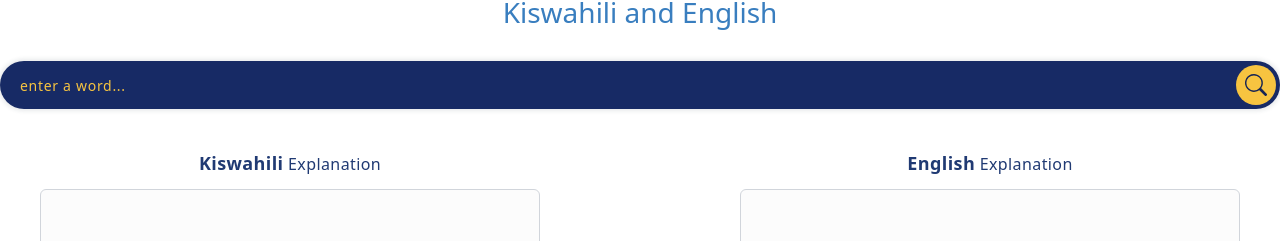
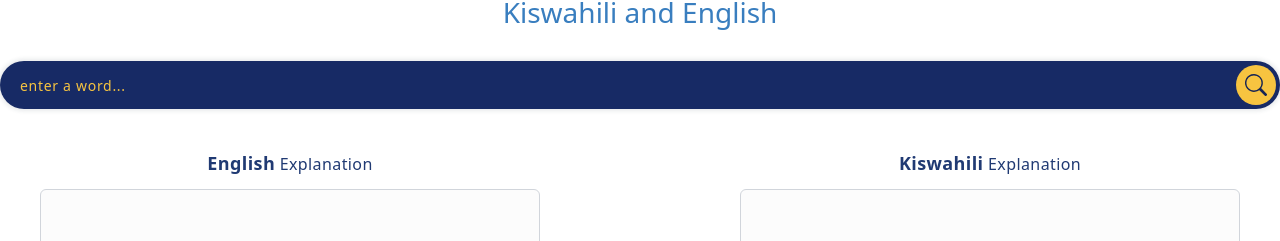
Before and after one commit to kristinenyaga/unesco, a React (Vite) app: page / in a window 1280 px wide. Shown: the part 2186-2427 px from the top of the page. Built offline with nearby package versions, Linux system fonts and the light colour scheme.

Commit message:
changing the text for the input boxes

```diff
--- a/src/components/search/Search.jsx
+++ b/src/components/search/Search.jsx
@@ -46,7 +46,7 @@ const Search = ({ selectedWord, handleSearch, englishText,kiswahiliText }) => {
       </form>
       <div className='mt-10 flex justify-between px-10'>
         <div ref={inputRef}>
-          <p className='tracking-wide text-blue-800 font-medium text-center mb-3'><span className='font-semibold text-lg'>Kiswahili</span> Explanation</p>
+          <p className='tracking-wide text-blue-800 font-medium text-center mb-3'><span className='font-semibold text-lg'>English</span> Explanation</p>
           <div className='bg-gray-100 text-gray-700 border border-gray-300 overflow-y-hidden w-[500px] h-[400px] rounded-md'>
               {englishText && (
               <div className='p-4 tracking-wide leading-7 h-[100%] overflow-y-auto scrollcontainer'>{englishText}</div>
@@ -54,7 +54,7 @@ const Search = ({ selectedWord, handleSearch, englishText,kiswahiliText }) => {
           </div>
         </div>
         <div>
-          <p className='tracking-wide text-blue-800 font-medium text-center mb-3'><span className='font-semibold text-lg'>English</span> Explanation</p>
+          <p className='tracking-wide text-blue-800 font-medium text-center mb-3'><span className='font-semibold text-lg'>Kiswahili</span> Explanation</p>
           <div className='bg-gray-100 text-gray-700 border border-gray-300 overflow-y-hidden w-[500px] h-[400px] rounded-md'>
             {kiswahiliText && (
               <div className='p-4 tracking-wide leading-7 h-[100%] overflow-y-auto scrollcontainer'>{kiswahiliText}</div>
```
